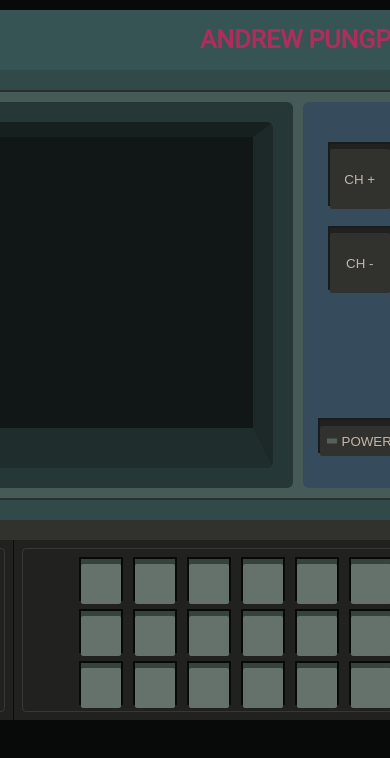
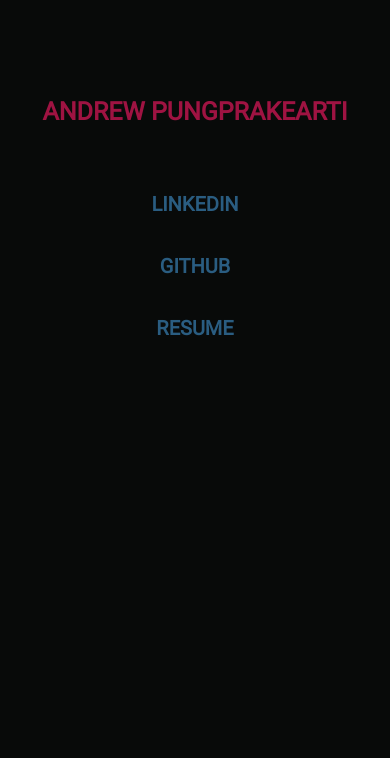
Before and after one commit to pungprakearti/bitb-nextjs, a Next.js app: page / in a window 390 px wide. Shown: the top 758 px of the page. Built offline with nearby package versions, Linux system fonts and the light colour scheme.

Commit message:
Added a little bit of responsiveness

```diff
--- a/components/HWScreen/HWScreen.tsx
+++ b/components/HWScreen/HWScreen.tsx
@@ -2,6 +2,7 @@
 import { PowerStatus } from 'types'
 import cx from 'classnames'
 import PressableButton from '@/components/PressableButton'
+import Nav from '@/components/Nav'
 import startInterval from '@/util/startInterval'
 import parseText from '@/util/parseText'
 import styles from './HWScreen.module.scss'
@@ -177,6 +178,7 @@
 
   return (
     <div className={styles.wrap}>
+      <Nav />
       <div className={styles.inner}>
         <div className={styles.screenWrap}>
           <div className={styles.screenInner}>
--- a/components/Hardware/Hardware.module.scss
+++ b/components/Hardware/Hardware.module.scss
@@ -4,6 +4,10 @@
   display: flex;
   flex-direction: column;
   align-items: center;
+
+  @include breakpoint(md-down) {
+    display: none;
+  }
 }
 
 .top {
--- a/components/Nav/Nav.module.scss
+++ b/components/Nav/Nav.module.scss
@@ -2,7 +2,8 @@
 
 .wrap {
   position: absolute;
-  left: 180px;
+  left: 0;
+  top: -60px;
   display: flex;
   justify-content: space-between;
   align-items: center;
@@ -10,17 +11,34 @@
   height: 60px;
   z-index: 1;
   opacity: 0.65;
+
+  @include breakpoint(md-down) {
+    position: relative;
+    top: 0;
+    flex-direction: column;
+    height: 100%;
+    width: 100%;
+    padding-top: 25%;
+  }
 }
 
 .left,
 .right {
   padding: 0 20px;
+
+  @include breakpoint(md-down) {
+    padding: 0;
+  }
 }
 
 .left {
   font-weight: 700;
   font-size: rem(25px);
   text-transform: uppercase;
+
+  @include breakpoint(md-down) {
+    margin-bottom: 60px;
+  }
 }
 
 .right {
@@ -28,6 +46,13 @@
   width: 50%;
   display: flex;
   justify-content: space-between;
+
+  @include breakpoint(md-down) {
+    width: 100%;
+    flex-direction: column;
+    align-items: center;
+    row-gap: 30px;
+  }
 }
 
 .link {
--- a/pages/index.tsx
+++ b/pages/index.tsx
@@ -6,8 +6,10 @@
 export default function Home() {
   return (
     <div className={cx(styles.wrap, 'container')}>
+      <Hardware />
+
+      {/* For anything below 1000px */}
       <Nav />
-      <Hardware />
     </div>
   )
 }
--- a/styles/_grid.scss
+++ b/styles/_grid.scss
@@ -1,11 +1,23 @@
 // Breakpoints
 $breakpoints: (
-  'sm-up': (min-width: 576px),
-  'md-up': (min-width: 768px),
-  'lg-up': (min-width: 992px),
-  'sm-down': (max-width: 767.98px),
-  'md-down': (max-width: 991.98px),
-  'lg-down': (max-width: 1199.98px)
+  'sm-up': (
+    min-width: 576px,
+  ),
+  'md-up': (
+    min-width: 768px,
+  ),
+  'lg-up': (
+    min-width: 1000px,
+  ),
+  'sm-down': (
+    max-width: 767.98px,
+  ),
+  'md-down': (
+    max-width: 999.98px,
+  ),
+  'lg-down': (
+    max-width: 1199.98px,
+  ),
 ) !default;
 
 /// Mixin to manage responsive breakpoints
```
